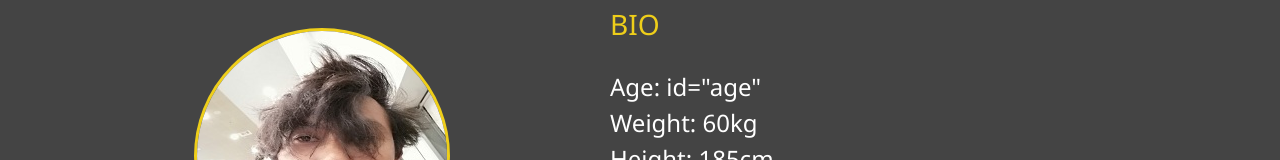
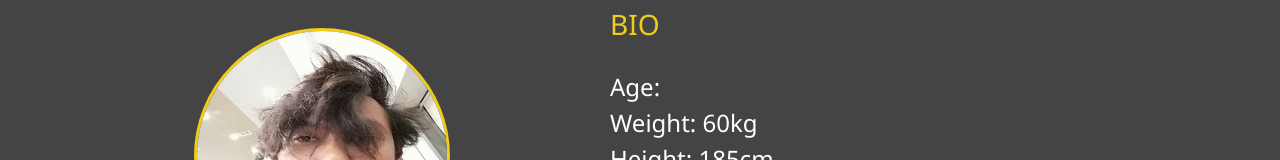
Before and after one commit to Samael-I/My-Portfolio, a plain HTML site: page about.html in a window 1280 px wide. Shown: the part 279-439 px from the top of the page. Drawn offline with Linux system fonts and the light colour scheme.

Commit message:
Update about.html

```diff
--- a/about.html
+++ b/about.html
@@ -62,7 +62,7 @@
 
       <div class="bio">
         <h3 class="text-secondary">BIO</h3>
-	      <p> Age: <span> id="age" </span><br> Weight: 60kg <br>Height: 185cm <br>Nationality: Filipino <br>Skin color: Brown<br> Education: Diploma in Internet Technology  </p>
+	      <p> Age: <span id="age"> </span><br> Weight: 60kg <br>Height: 185cm <br>Nationality: Filipino <br>Skin color: Brown<br> Education: Diploma in Internet Technology  </p>
       </div>
 
       <div class="job job-1">
```
